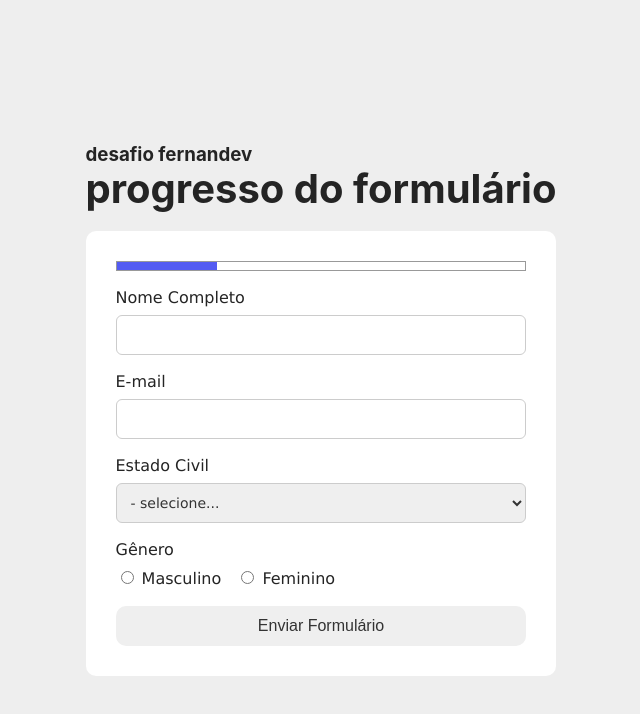
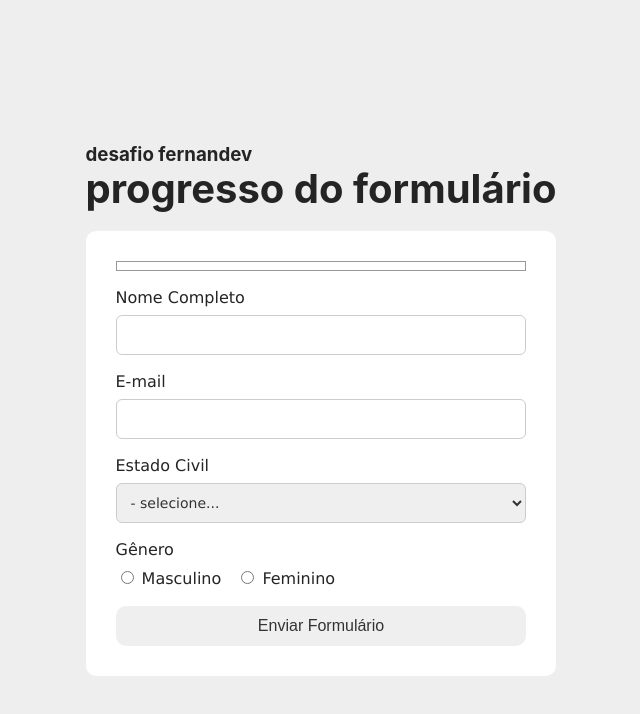
Before and after one commit to andreluismoraes500/Desafio-Front-End-Formulario, a React (Vite) app: page / in a window 1280 px wide. Shown: the top 714 px of the page, without its empty margins (319-959 px from the left). Built offline with nearby package versions, Linux system fonts and the light colour scheme.

Commit message:
Colocando o useState progress e ajustando a manipulação do css da classe bar width

```diff
--- a/src/App.jsx
+++ b/src/App.jsx
@@ -36,7 +36,10 @@ Ao enviar, deve-se apresentar um alert javascript com sucesso, limpar todos os c
 do formulário e zerar a barra de progresso novamente.
 */
 
+import { useState } from "react";
+
 function App() {
+  const [progress, setProgress] = useState(0);
   return (
     <div className="App">
       <h3>desafio fernandev</h3>
@@ -44,7 +47,7 @@ function App() {
 
       <main>
         <div className="bar-container">
-          <div className="bar"></div>
+          <div className="bar" style={{ width: `${progress}%` }}></div>
         </div>
         <div className="form-group">
           <label htmlFor="">Nome Completo</label>
--- a/src/styles.css
+++ b/src/styles.css
@@ -66,7 +66,7 @@ button {
 }
 .bar {
   background: #535bf2;
-  width: 100px;
+  /* width: 10%;  */
   height: 100%;
 }
 label {
```
